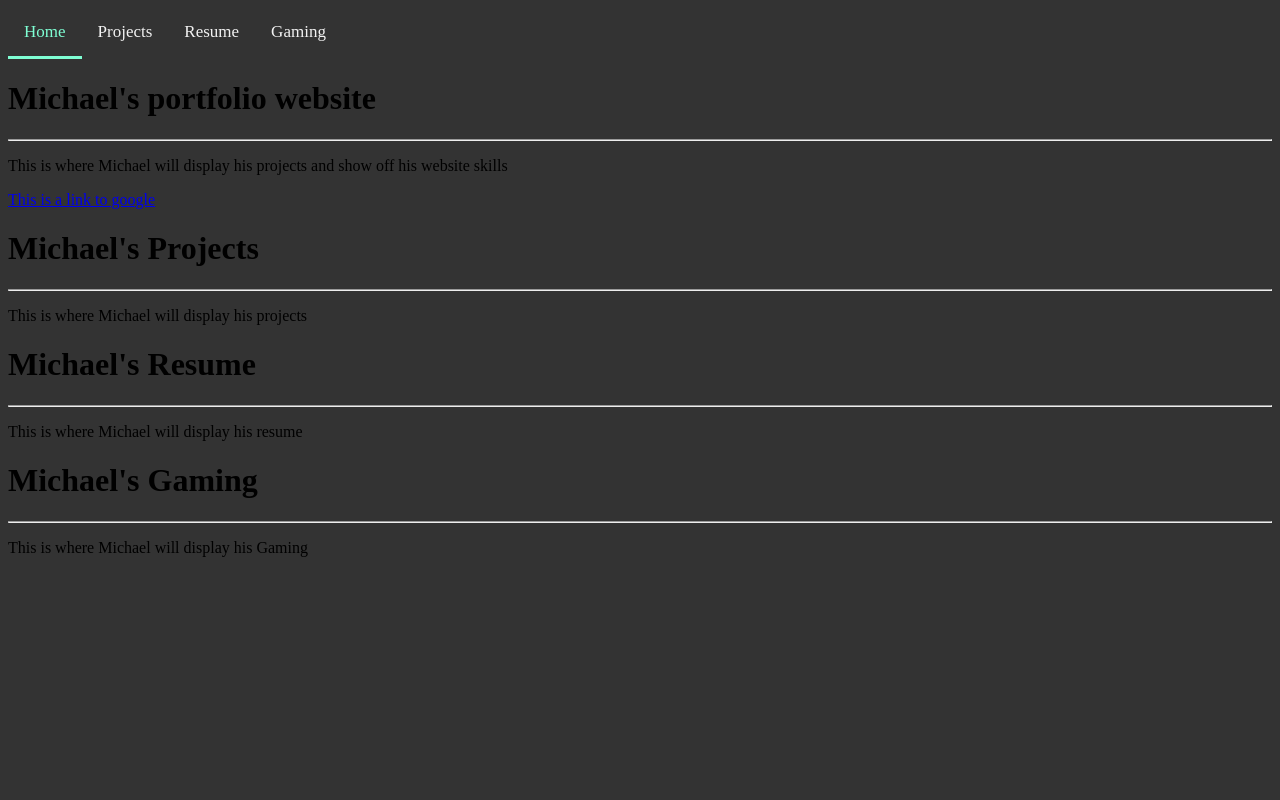
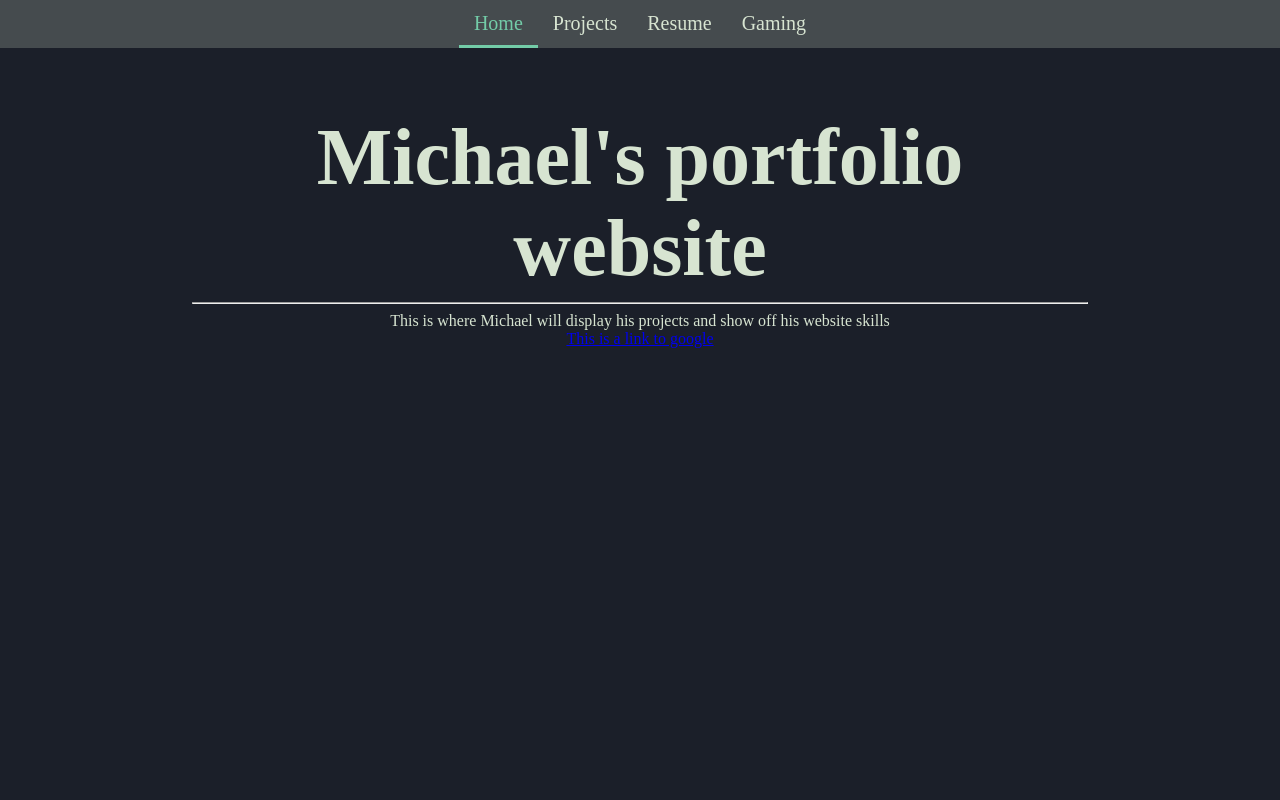
Before and after one commit to msimmons2022/my-website, a plain HTML site: page index.html in a window 1280 px wide. Shown: the top 800 px of the page. Drawn offline with Linux system fonts and the light colour scheme.

Commit message:
Added Sticky NavBar

```diff
--- a/index.html
+++ b/index.html
@@ -1,41 +1,44 @@
 <!DOCTYPE html>
 
 <html lang="en-US">
-    <div class="wholepage">
     <head>
+        <script src="script.js"></script>
         <title>
             Michael's portfolio
         </title>
         <link rel="stylesheet" href="styles.css">
     </head>
-        <header style="background-color: #333333;">
-            <div class="topnav">
-                <a class="active" href="index.html">Home</a>
-                <a href="">Projects</a>
-                <a href="">Resume</a>
-                <a href="">Gaming</a>
+    <header>
+        <div class="topnav"; id="navBar">
+            <a class="active" href="#Home">Home</a>
+            <a href="#Projects">Projects</a>
+            <a href="#Resume">Resume</a>
+            <a href="#Gaming">Gaming</a>
         </div>
     </header>
     <body>
-            <h1> <b>Michael's portfolio website</b></h1>
+        <div style="margin-left: 200px;margin-right: 200px;">
+            <div id="Home"; class="pages";>
+                <h1 style="font-size: 500%;"> <b>Michael's portfolio website</b></h1>
                 <hr>
                 <p> This is where Michael will display his projects and show off his website skills</p>
                 <a  href="https://www.google.com">This is a link to google</a>
-        </body>
-        <body>
+            </div>
+            <div id="Projects"; class="pages";>
                 <h1> <b>Michael's Projects</b></h1>
                 <hr>
                 <p> This is where Michael will display his projects</p>
-        </body>
-        <body>
+            </div>
+            <div id="Resume"; class="pages";>
                 <h1> <b>Michael's Resume</b></h1>
                 <hr>
                 <p> This is where Michael will display his resume</p>
-        </body>
-        <body>
+            </div>
+            <div id="Gaming"; class="pages";>
                 <h1> <b>Michael's Gaming</b></h1>
                 <hr>
                 <p> This is where Michael will display his Gaming</p>
+            </div>
+        </div>
     </body>
-    </div>
 </html>
--- /dev/null
+++ b/script.js
@@ -0,0 +1,16 @@
+
+document.addEventListener('DOMContentLoaded', function() {
+    // Navigation bar script
+    window.onscroll = function() {navFunction()};
+
+    var navBar = document.getElementById("navBar");
+    var sticky = navBar.offsetTop;
+
+    function navFunction() {
+        if(window.pageYOffset >= sticky){
+            navBar.classList.add("sticky")
+        } else {
+            navBar.classList.remove("sticky");
+        }
+    }
+})
--- a/styles.css
+++ b/styles.css
@@ -1,31 +1,73 @@
-html{
-    background-color:#333333;
+/* removes all default margins, padding, borders and outlines */
+html, body, div, span, applet, object, iframe, h1, h2, h3, h4, h5, h6, p, blockquote, pre, a, abbr, acronym, address, big, cite, code, del, dfn, em, font, img, ins, kbd, q, s, samp, small, strike, strong, sub, sup, tt, var, b, u, i, center, dl, dt, dd, ol, ul, li, fieldset, form, label, legend, table, caption, tbody, tfoot, thead, tr, th, td
+{
+  margin: 0; padding: 0; border: 0; outline: 0;
 }
 
-/* Add a black background color to the top navigation */
+html{
+
+    margin: -8px;
+}
+
+header{
+  background-color: (69,75,78);
+  height: 20px;
+  width: 100%;
+  margin-bottom: 100px;
+}
+
 .topnav {
+    background-color: rgb(69,75,78);
     overflow: hidden;
+    display: flex;
+    justify-content: center;
   }
 
 /* Style the links inside the navigation bar */
 .topnav a {
-    float: left;
-    color: #f2f2f2;
+  float:left;
+  color: #d7e4d1;
   text-align: center;
-    padding: 14px 16px;
+  padding: 20px 15px 10px 15px;
   text-decoration: none;
-    font-size: 17px;
+  font-size: 20px;
 }
 
 /* Add a color to the active/current link */
 .topnav a.active {
-    color:aquamarine;
-    border-bottom:3px solid aquamarine;
+  color:#73cca8;
+  border-bottom:3px solid #73cca8;
 }
 
 /* Change the color of links on hover */
 .topnav a:hover {
-    background-color:aquamarine;
-    border-bottom:3px solid aquamarine;
+  background-color:#73cca8;
+  border-bottom:3px solid #73cca8;
   color: black;
 }
+
+body{
+  text-align: center;
+  background-color:rgb(27,31,41);
+}
+
+h1{
+  color: #d7e4d1;
+}
+
+p{
+  color: #d7e4d1;
+}
+
+.pages {
+  margin-bottom: 1000px;
+}
+
+.sticky{
+  position:fixed;
+  top: 0;
+  height: 56px;
+  width: 100%;
+  margin: -8px 0px 0px 8px;
+  padding: 0;
+}
```
Lines whose indentation alone changed are shown as unchanged.
